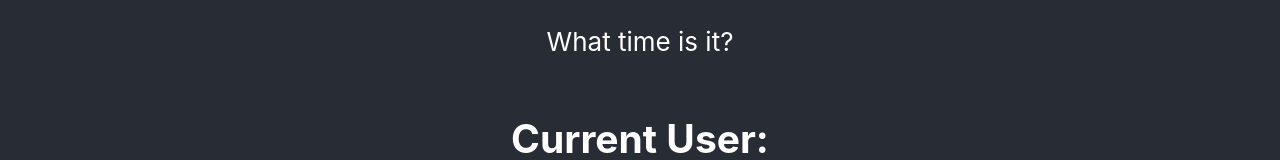
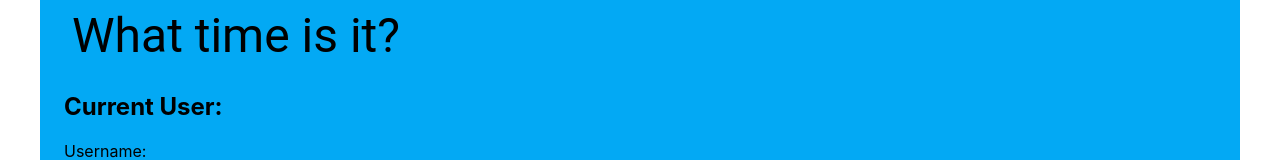
Before and after one commit to pwntato/undergroundbb, a React (Create React App) app in the folder frontend/: page / in a window 1280 px wide. Shown: the top 160 px of the page. Built offline with nearby package versions, Linux system fonts and the light colour scheme; no server answers.

Commit message:
introduce material ui

```diff
--- a/frontend/package.json
+++ b/frontend/package.json
@@ -3,6 +3,10 @@
   "version": "0.1.0",
   "private": true,
   "dependencies": {
+    "@emotion/react": "^11.13.5",
+    "@emotion/styled": "^11.13.5",
+    "@fontsource/roboto": "^5.1.0",
+    "@mui/material": "^6.1.8",
     "@testing-library/jest-dom": "^5.17.0",
     "@testing-library/react": "^13.4.0",
     "@testing-library/user-event": "^13.5.0",
--- a/frontend/src/App.js
+++ b/frontend/src/App.js
@@ -1,13 +1,20 @@
-import React, { useState } from 'react';
-import './App.css';
+import React from 'react';
+import { Container } from '@mui/material';
+import { lightBlue } from '@mui/material/colors';
 import Login from './components/Login';
 import CreateUser from './components/CreateUser';
 import Time from './components/Time';
 import Users from './components/Users';
 
 function App() {
-
   return (
+    <React.StrictMode>
+      <Container
+        sx={{
+          bgcolor: lightBlue[500],
+          height: '100vh'
+        }}
+      >
         <div className="App">
           <header className="App-header">
               <Time />
@@ -16,6 +23,8 @@ function App() {
               <CreateUser />
           </header>
         </div>
+      </Container>
+    </React.StrictMode>
   );
 }
 
--- a/frontend/src/components/Time.js
+++ b/frontend/src/components/Time.js
@@ -1,4 +1,5 @@
 import React, { useEffect, useState } from 'react';
+import { Typography, Box } from '@mui/material';
 import { fetchTime } from '../api/test';
 
 function Time() {
@@ -18,9 +19,17 @@ function Time() {
   }, []);
 
   return (
-    <p>
-      What time is it? {time}
-    </p>
+    <Box
+      sx={{
+        display: 'flex',
+        // flexDirection: 'column',
+        // alignItems: 'center',
+        // justifyContent: 'center',
+        // height: '100vh',
+      }}
+    >
+      <Typography variant="h3" sx={{p: 1}}>What time is it? {time}</Typography>
+    </Box>
   );
 }
 
```
Also changed, not shown: 2 other files (tests, documents, lock files or other folders). Lines whose indentation alone changed are shown as unchanged.
